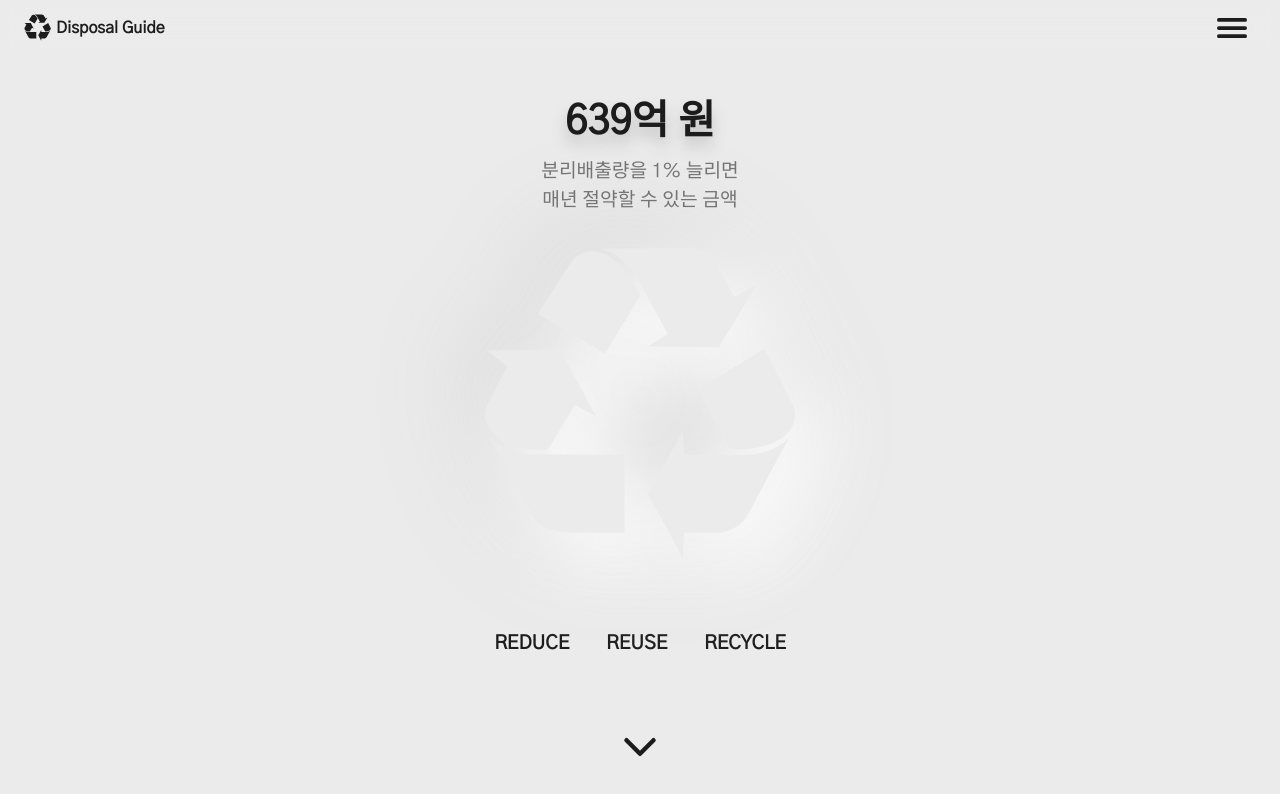
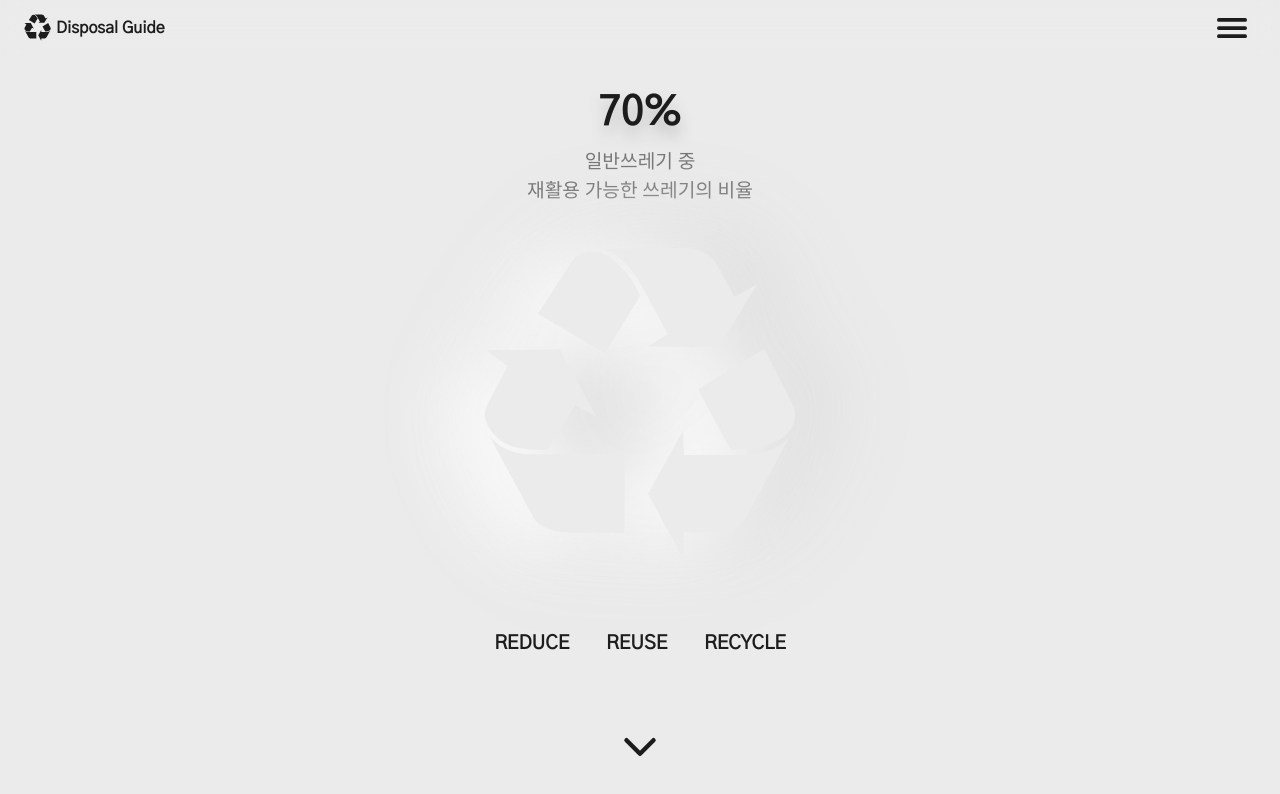
Before and after one commit to youngjoo9992/disposal-guide, a React (Create React App) app: page / in a window 1280 px wide. Shown: the top 794 px of the page. Built offline with nearby package versions, Linux system fonts and the light colour scheme; a web font is replaced by a local one.

Commit message:
chore: optimization

```diff
--- a/src/pages/Main.js
+++ b/src/pages/Main.js
@@ -81,6 +81,8 @@ const Main = () => {
   const [scrollY, setScrollY] = useState(window.scrollY);
   const [scrollOver, setScrollOver] = useState(true);
   const [currentLogoS, setCurrentLogoS] = useState(logoShadow);
+  const [currentPage, setCurrentPage] = useState(scrollY / (scrollHeight / 2));
+  const [currentLogo, setCurrentLogo] = useState(scrollY / scrollHeight);
 
   const toDegrees = (tm) => {
     var values = tm.split("(")[1].split(")")[0].split(",");
@@ -88,34 +90,16 @@ const Main = () => {
     return angle < 0 ? angle + 360 : angle;
   };
 
+  const operation = useCallback(() => {
+    setCurrentPage(scrollY / (scrollHeight / 2));
+    setCurrentLogo(scrollY / scrollHeight);
+    return currentPage;
+  }, [scrollY]);
+
   useEffect(() => {
     setScrollY(window.scrollY);
     setScrollOver(window.scrollY >= scrollHeight);
-    // const deg = toDegrees(
-    //   window
-    //     .getComputedStyle(logo.current, null)
-    //     .getPropertyValue("-webkit-transform")
-    // );
-
-    // const rad = -deg * (Math.PI / 180);
-
-    // setCurrentLogoS([
-    //   Math.cos(rad) * logoShadow[0] - logoShadow[1] * Math.sin(rad),
-    //   logoShadow[0] * Math.sin(rad) + Math.cos(rad) * logoShadow[1],
-    // ]);
-  }, []);
-
-  useEffect(() => {
-    const scrollHandler = (e) => {
-      setScrollY(window.scrollY);
-      setScrollOver(window.scrollY >= scrollHeight);
-    };
-
-    document.addEventListener("scroll", scrollHandler);
-
-    return () => {
-      document.addEventListener("scroll", scrollHandler);
-    };
+    operation();
   }, []);
 
   useEffect(() => {
@@ -131,6 +115,18 @@ const Main = () => {
       Math.cos(rad) * logoShadow[0] - logoShadow[1] * Math.sin(rad),
       logoShadow[0] * Math.sin(rad) + Math.cos(rad) * logoShadow[1],
     ]);
+
+    const scrollHandler = (e) => {
+      setScrollY(window.scrollY);
+      setScrollOver(window.scrollY >= scrollHeight);
+      operation();
+    };
+
+    document.addEventListener("scroll", scrollHandler);
+
+    return () => {
+      document.addEventListener("scroll", scrollHandler);
+    };
   }, [window.scrollY]);
 
   function lerpColor(a, b, amount) {
@@ -176,60 +172,46 @@ const Main = () => {
           whileInView={{ opacity: 1 }}
           viewport={{ amount: "0.8" }}
         >
+          <PageElement
+            heading="70%"
+            content1="일반쓰레기 중"
+            content2="재활용 가능한 쓰레기의 비율"
+            page={0}
+            currentPage={currentPage >= 2 ? 2 : currentPage}
+          />
           <PageContainer>
-            <PageElement
-              heading="639억 원"
-              content1="분리배출량을 1% 늘리면"
-              content2="매년 절약할 수 있는 금액"
-              page={0}
-              currentPage={
-                scrollY / (scrollHeight / 2) >= 2
-                  ? 2
-                  : scrollY / (scrollHeight / 2)
-              }
-            />
             <PageElement
               heading="88kg"
               content1="한 사람이 올바른 분리배출을 통해"
               content2="줄일 수 있는 탄소배출량"
               page={1}
-              currentPage={
-                scrollY / (scrollHeight / 2) >= 2
-                  ? 2
-                  : scrollY / (scrollHeight / 2)
-              }
+              currentPage={currentPage >= 2 ? 2 : currentPage}
             />
             <PageElement
-              heading="70%"
-              content1="일반쓰레기 중"
-              content2="재활용 가능한 쓰레기의 비율"
+              heading="639억 원"
+              content1="분리배출량을 1% 늘리면"
+              content2="매년 절약할 수 있는 금액"
               page={2}
-              currentPage={
-                scrollY / (scrollHeight / 2) >= 2
-                  ? 2
-                  : scrollY / (scrollHeight / 2)
-              }
+              currentPage={currentPage >= 2 ? 2 : currentPage}
             />
           </PageContainer>
           <Logo
             width="40vh"
             height="40vh"
-            color={`${lerpColor("#ebebeb", "#6bc676", scrollY / scrollHeight)}`}
-            count={
-              scrollY / scrollHeight >= 1 ? 240 : (scrollY / scrollHeight) * 240
-            }
+            color={`${lerpColor("#ebebeb", "#6bc676", currentLogo)}`}
+            count={currentLogo >= 1 ? 240 : currentLogo * 240}
             style={{
               filter: `drop-shadow(${currentLogoS[0]}px ${
                 currentLogoS[1]
               }px 40px ${setOpacity(
-                lerpColor("#ffffff", "#6bc676", scrollY / scrollHeight),
-                1 - scrollY / scrollHeight
+                lerpColor("#ffffff", "#6bc676", currentLogo),
+                1 - currentLogo
               )}) drop-shadow(${-currentLogoS[0]}px ${-currentLogoS[1]}px 40px ${setOpacity(
-                lerpColor("#dddddd", "#6bc676", scrollY / scrollHeight),
-                1 - scrollY / scrollHeight
+                lerpColor("#dddddd", "#6bc676", currentLogo),
+                1 - currentLogo
               )}) drop-shadow(0px 0px 40px ${setOpacity(
                 "#6bc676",
-                scrollY / scrollHeight
+                currentLogo
               )})`,
             }}
             ref={logo}
```
Also changed, not shown: public/hiimage.jpg (deleted), 1 other file (tests, documents, lock files or other folders).
